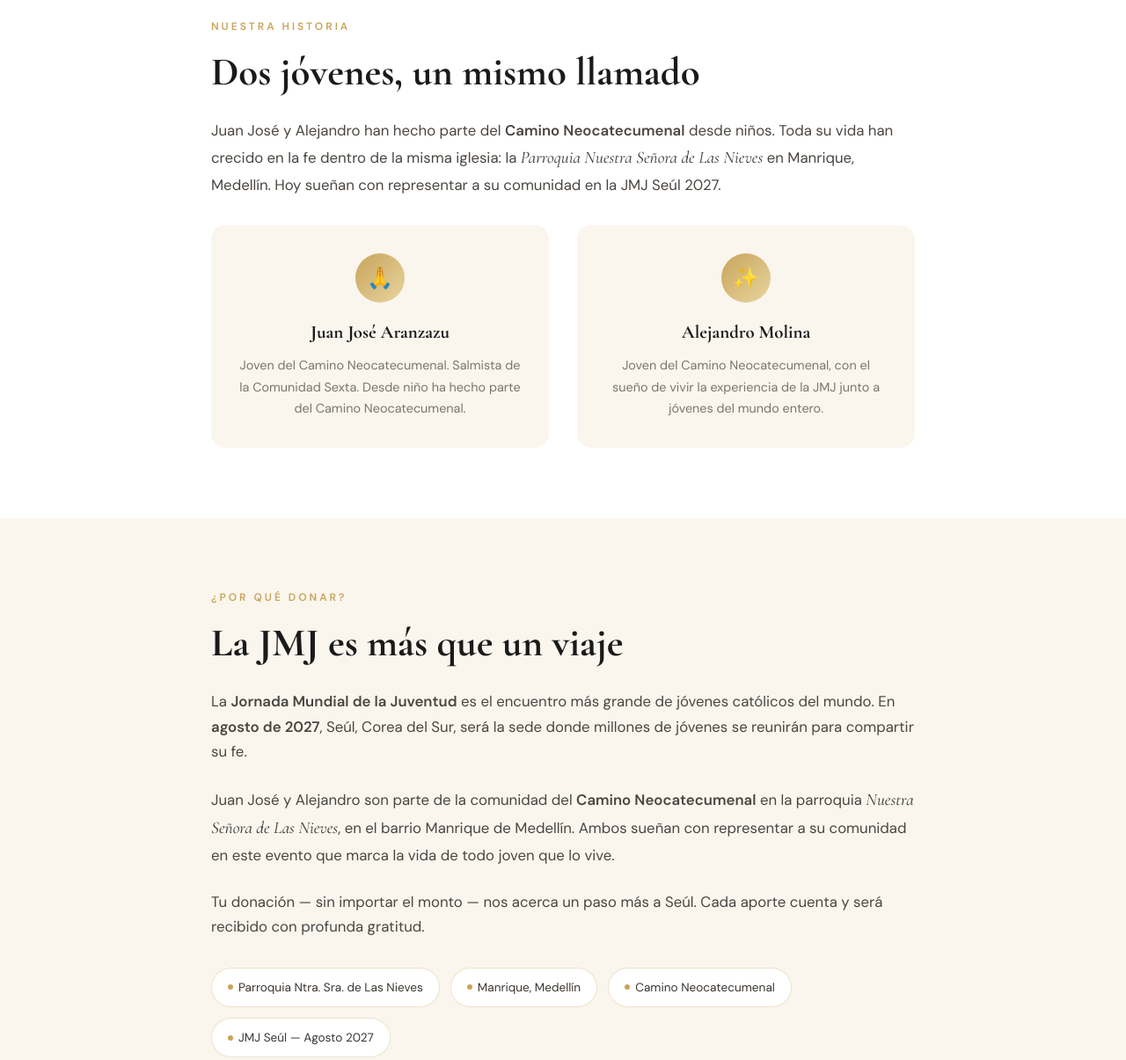
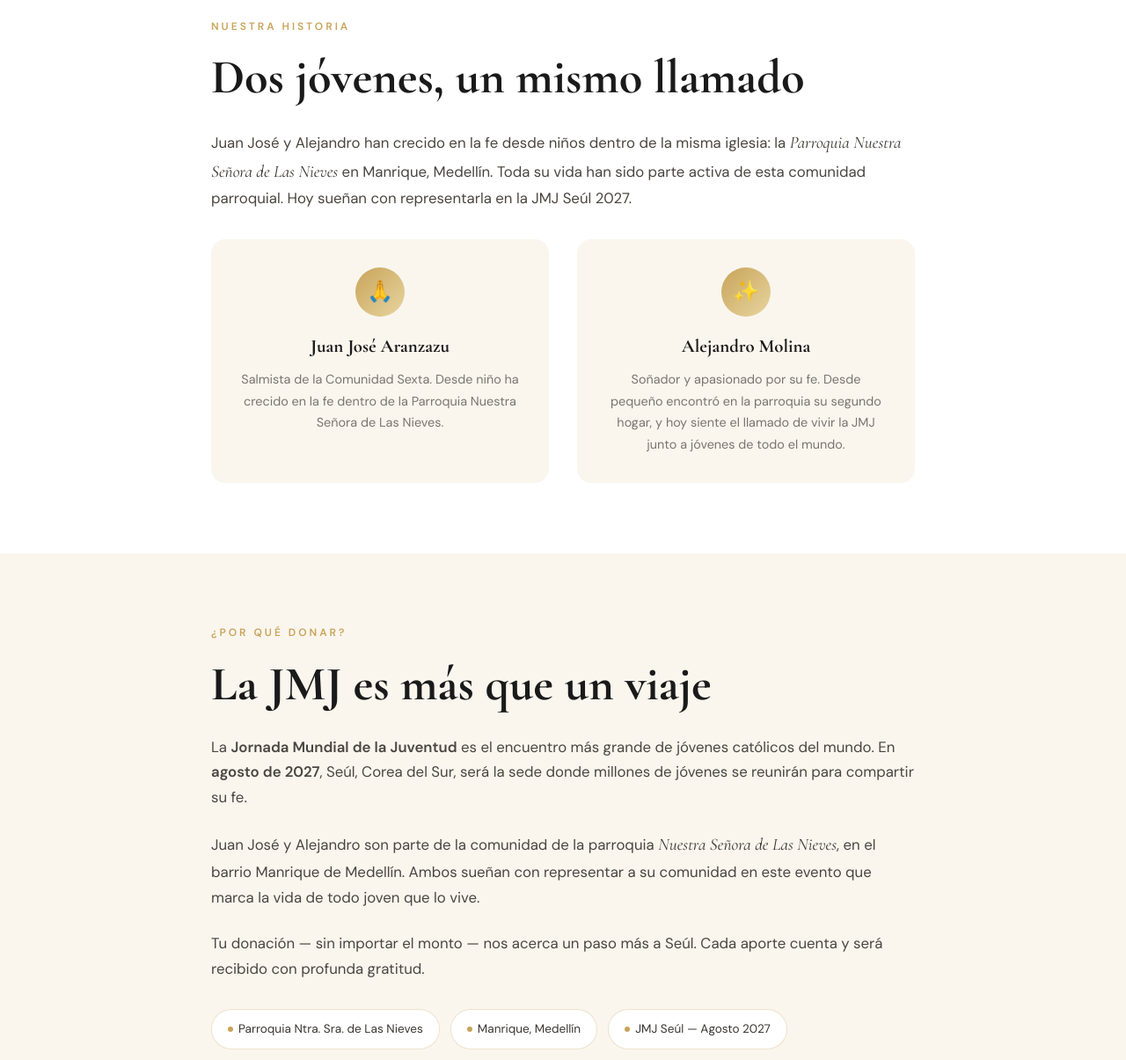
Before and after one commit to AlejandroM2410/JMJ-Seul-2027, a plain HTML site: page index.html in a window 1280 px wide. Shown: the part 860-2065 px from the top of the page at 88% size. Drawn offline with nearby package versions, Linux system fonts and the light colour scheme.

Commit message:
Revise descriptions and titles for clarity and accuracy
Updated descriptions and titles to reflect the correct parish name and enhance clarity.

```diff
--- a/index.html
+++ b/index.html
@@ -4,7 +4,7 @@
   <meta charset="UTF-8">
   <meta name="viewport" content="width=device-width, initial-scale=1.0">
   <title>JMJ Seúl 2027 — Ayúdanos a llegar</title>
-  <meta name="description" content="Apoya a Juan José y Alejandro del Camino Neocatecumenal para asistir a la Jornada Mundial de la Juventud en Seúl 2027.">
+  <meta name="description" content="Apoya a Juan José y Alejandro de la Parroquia Nuestra Señora de Las Nieves para asistir a la Jornada Mundial de la Juventud en Seúl 2027.">
   <link rel="preconnect" href="https://fonts.googleapis.com">
   <link rel="preconnect" href="https://fonts.gstatic.com" crossorigin>
   <link href="https://fonts.googleapis.com/css2?family=Cormorant+Garamond:ital,wght@0,400;0,600;0,700;1,400&family=DM+Sans:wght@400;500;600&display=swap" rel="stylesheet">
@@ -185,7 +185,7 @@
 
     .section-title {
       font-family: 'Cormorant Garamond', serif;
-      font-size: clamp(2rem, 4vw, 2.8rem);
+      font-size: clamp(2.4rem, 5vw, 3.4rem);
       font-weight: 700;
       color: var(--dark);
       line-height: 1.2;
@@ -548,7 +548,7 @@
     <div class="hero-content">
       <div class="hero-badge">
         <span class="cross">✝</span>
-        Camino Neocatecumenal
+        Parroquia Ntra. Sra. de Las Nieves
       </div>
       <h1>
         Ayúdanos a llegar a
@@ -577,18 +577,18 @@
       <div class="section-label">Nuestra historia</div>
       <h2 class="section-title">Dos jóvenes, un mismo llamado</h2>
       <p class="about-text" style="margin-bottom: 2rem;">
-        Juan José y Alejandro han hecho parte del <strong>Camino Neocatecumenal</strong> desde niños. Toda su vida han crecido en la fe dentro de la misma iglesia: la <em>Parroquia Nuestra Señora de Las Nieves</em> en Manrique, Medellín. Hoy sueñan con representar a su comunidad en la JMJ Seúl 2027.
+        Juan José y Alejandro han crecido en la fe desde niños dentro de la misma iglesia: la <em>Parroquia Nuestra Señora de Las Nieves</em> en Manrique, Medellín. Toda su vida han sido parte activa de esta comunidad parroquial. Hoy sueñan con representarla en la JMJ Seúl 2027.
       </p>
       <div class="story-grid">
         <div class="story-card">
           <div class="icon">🙏</div>
           <h3>Juan José Aranzazu</h3>
-          <p>Joven del Camino Neocatecumenal. Salmista de la Comunidad Sexta. Desde niño ha hecho parte del Camino Neocatecumenal.</p>
+          <p>Salmista de la Comunidad Sexta. Desde niño ha crecido en la fe dentro de la Parroquia Nuestra Señora de Las Nieves.</p>
         </div>
         <div class="story-card">
           <div class="icon">✨</div>
           <h3>Alejandro Molina</h3>
-          <p>Joven del Camino Neocatecumenal, con el sueño de vivir la experiencia de la JMJ junto a jóvenes del mundo entero.</p>
+          <p>Soñador y apasionado por su fe. Desde pequeño encontró en la parroquia su segundo hogar, y hoy siente el llamado de vivir la JMJ junto a jóvenes de todo el mundo.</p>
         </div>
       </div>
     </div>
@@ -603,7 +603,7 @@
         La <strong>Jornada Mundial de la Juventud</strong> es el encuentro más grande de jóvenes católicos del mundo. En <strong>agosto de 2027</strong>, Seúl, Corea del Sur, será la sede donde millones de jóvenes se reunirán para compartir su fe.
       </p>
       <p class="about-text">
-        Juan José y Alejandro son parte de la comunidad del <strong>Camino Neocatecumenal</strong> en la parroquia <em>Nuestra Señora de Las Nieves</em>, en el barrio Manrique de Medellín. Ambos sueñan con representar a su comunidad en este evento que marca la vida de todo joven que lo vive.
+        Juan José y Alejandro son parte de la comunidad de la parroquia <em>Nuestra Señora de Las Nieves</em>, en el barrio Manrique de Medellín. Ambos sueñan con representar a su comunidad en este evento que marca la vida de todo joven que lo vive.
       </p>
       <p class="about-text">
         Tu donación — sin importar el monto — nos acerca un paso más a Seúl. Cada aporte cuenta y será recibido con profunda gratitud.
@@ -611,7 +611,6 @@
       <div class="info-pills">
         <span class="pill"><span class="dot"></span>Parroquia Ntra. Sra. de Las Nieves</span>
         <span class="pill"><span class="dot"></span>Manrique, Medellín</span>
-        <span class="pill"><span class="dot"></span>Camino Neocatecumenal</span>
         <span class="pill"><span class="dot"></span>JMJ Seúl — Agosto 2027</span>
       </div>
     </div>
```
